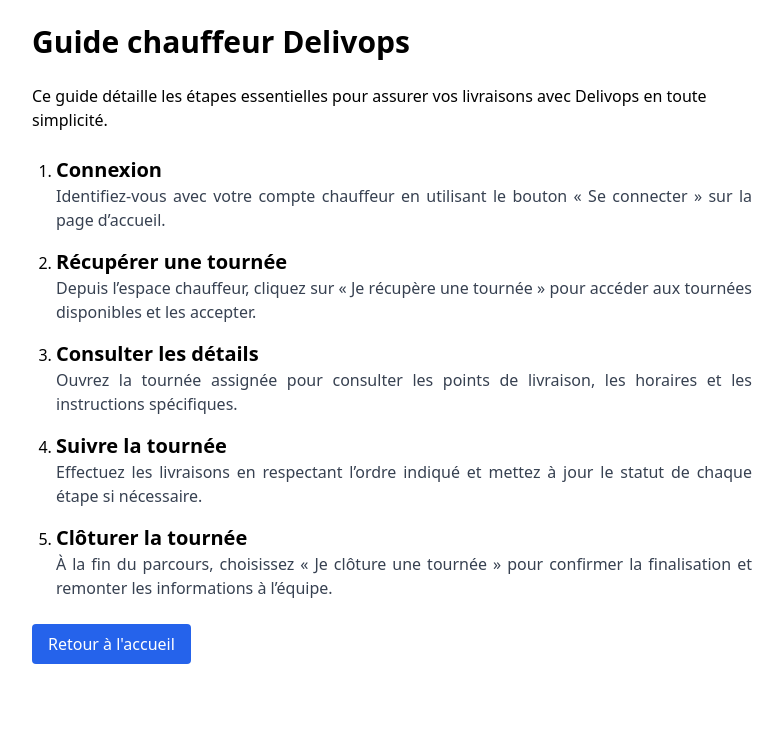
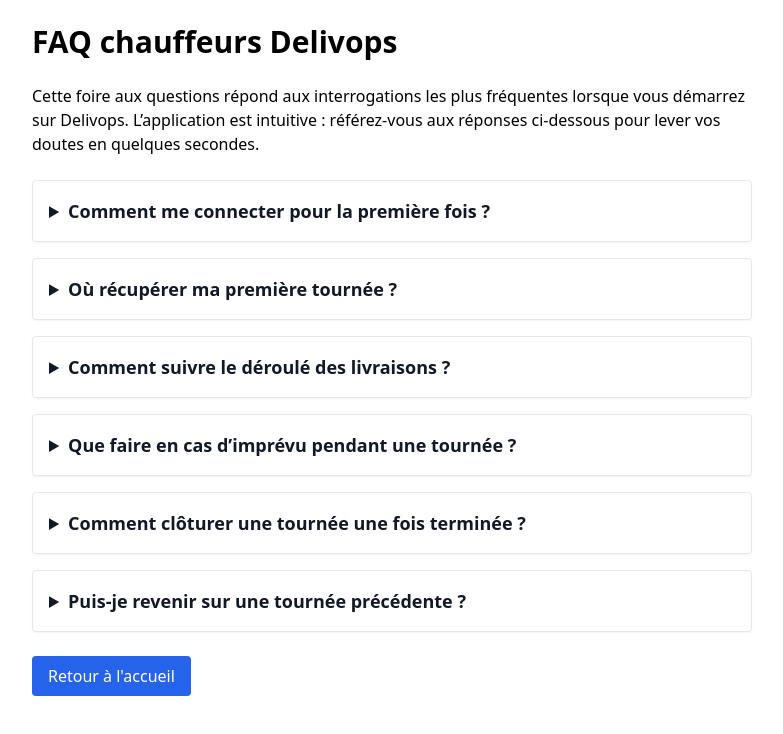
Before and after one commit to delivops-app/delivops-codexv2, a Next.js app in the folder frontend/: page /aide/chauffeur in a window 1280 px wide. Shown: the top 734 px of the page, without its empty margins (248-1031 px from the left). Built offline with nearby package versions, Linux system fonts and the light colour scheme.

Commit message:
Transforme le guide chauffeur en FAQ

```diff
--- a/frontend/app/aide/chauffeur/page.tsx
+++ b/frontend/app/aide/chauffeur/page.tsx
@@ -1,48 +1,58 @@
 import Link from 'next/link'
 
-const steps = [
+const faqs = [
   {
-    title: 'Connexion',
-    description:
-      "Identifiez-vous avec votre compte chauffeur en utilisant le bouton « Se connecter » sur la page d’accueil.",
+    question: 'Comment me connecter pour la première fois ?',
+    answer:
+      'Utilisez le bouton « Se connecter » sur la page d’accueil, puis saisissez les identifiants reçus dans votre email d’invitation. Vous serez automatiquement redirigé vers votre espace chauffeur.',
   },
   {
-    title: 'Récupérer une tournée',
-    description:
-      "Depuis l’espace chauffeur, cliquez sur « Je récupère une tournée » pour accéder aux tournées disponibles et les accepter.",
+    question: 'Où récupérer ma première tournée ?',
+    answer:
+      'Depuis votre espace chauffeur, cliquez sur « Je récupère une tournée ». La liste des tournées disponibles s’affiche et vous pouvez en accepter une en un clic.',
   },
   {
-    title: 'Consulter les détails',
-    description:
-      "Ouvrez la tournée assignée pour consulter les points de livraison, les horaires et les instructions spécifiques.",
+    question: 'Comment suivre le déroulé des livraisons ?',
+    answer:
+      'Ouvrez la tournée acceptée pour voir chaque étape, les horaires prévus et les instructions spécifiques. Marquez les étapes comme effectuées au fur et à mesure pour garder le suivi à jour.',
   },
   {
-    title: 'Suivre la tournée',
-    description:
-      "Effectuez les livraisons en respectant l’ordre indiqué et mettez à jour le statut de chaque étape si nécessaire.",
+    question: 'Que faire en cas d’imprévu pendant une tournée ?',
+    answer:
+      'Indiquez l’imprévu dans la note de l’étape concernée et prévenez votre contact opérationnel. Toutes les informations sont ainsi centralisées pour faciliter le suivi.',
   },
   {
-    title: 'Clôturer la tournée',
-    description:
-      "À la fin du parcours, choisissez « Je clôture une tournée » pour confirmer la finalisation et remonter les informations à l’équipe.",
+    question: 'Comment clôturer une tournée une fois terminée ?',
+    answer:
+      'Une fois la dernière étape validée, cliquez sur « Je clôture une tournée » pour confirmer la fin du parcours. Les informations sont immédiatement remontées à l’équipe.',
+  },
+  {
+    question: 'Puis-je revenir sur une tournée précédente ?',
+    answer:
+      'Oui, votre historique reste accessible depuis l’espace chauffeur. Consultez les tournées clôturées pour vérifier un détail ou confirmer une information.',
   },
 ]
 
 export default function DriverHelpPage() {
   return (
     <main className="mx-auto flex min-h-screen max-w-3xl flex-col gap-6 p-6">
-      <h1 className="text-3xl font-bold">Guide chauffeur Delivops</h1>
+      <h1 className="text-3xl font-bold">FAQ chauffeurs Delivops</h1>
       <p>
-        Ce guide détaille les étapes essentielles pour assurer vos livraisons avec Delivops en toute simplicité.
+        Cette foire aux questions répond aux interrogations les plus fréquentes lorsque vous démarrez sur Delivops. L’application est intuitive : référez-vous aux réponses ci-dessous pour lever vos doutes en quelques secondes.
       </p>
-      <ol className="list-decimal space-y-4 pl-6">
-        {steps.map((step) => (
-          <li key={step.title}>
-            <h2 className="text-xl font-semibold">{step.title}</h2>
-            <p className="text-justify text-base text-gray-700">{step.description}</p>
-          </li>
+      <div className="space-y-4">
+        {faqs.map((faq) => (
+          <details
+            key={faq.question}
+            className="rounded border border-gray-200 bg-white p-4 shadow-sm transition-colors hover:border-gray-300"
+          >
+            <summary className="cursor-pointer text-lg font-semibold text-gray-900">
+              {faq.question}
+            </summary>
+            <p className="mt-2 text-base text-gray-700">{faq.answer}</p>
+          </details>
         ))}
-      </ol>
+      </div>
       <Link
         href="/"
         className="self-start rounded bg-blue-600 px-4 py-2 text-white"
```
